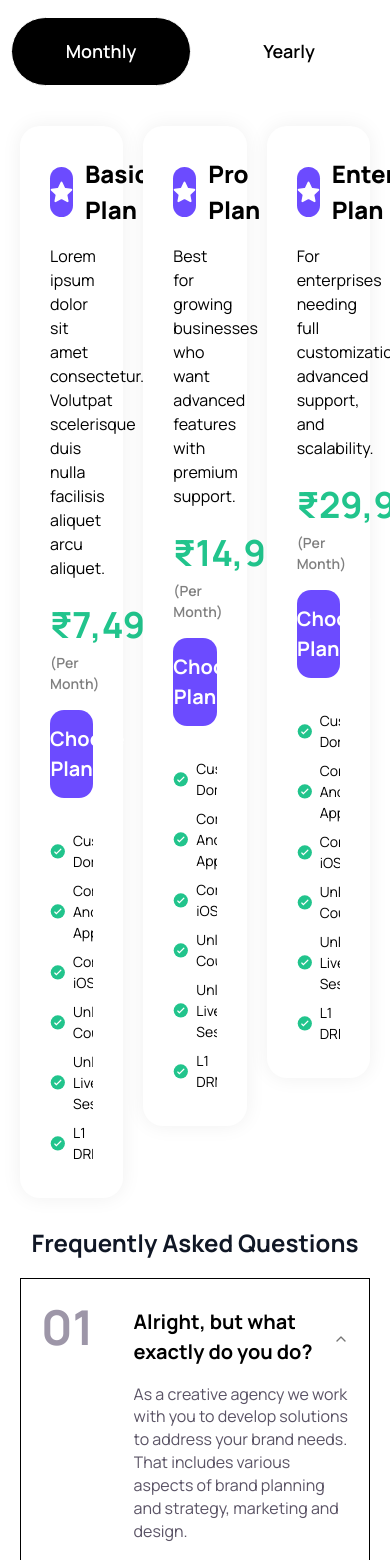
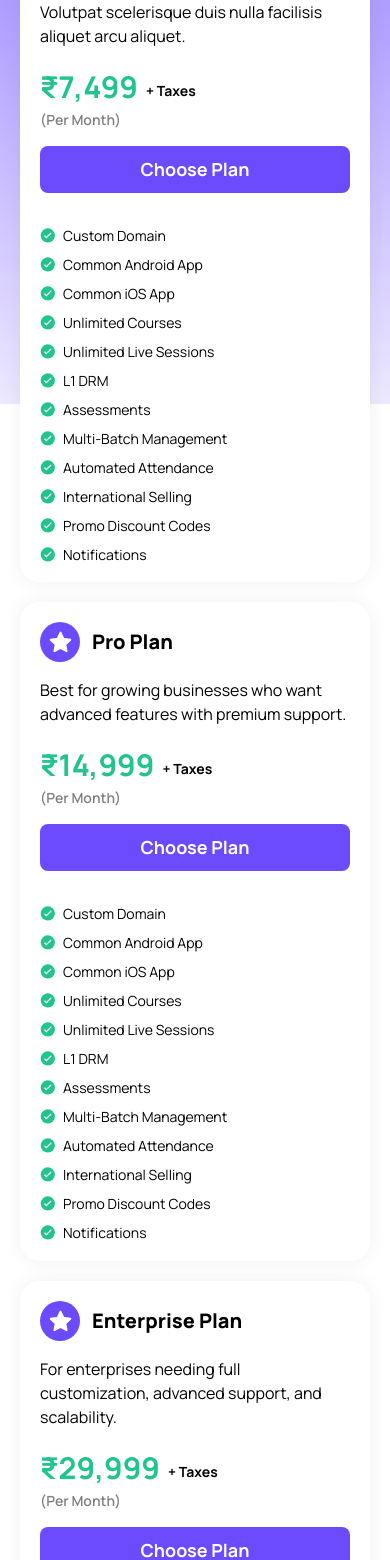
Before and after one commit to shaheerkhanm/lmsdomain-landing-frontend, a Next.js app: page /pricing in a window 390 px wide. Shown: the part 440-2000 px from the top of the page. Built offline with nearby package versions, Linux system fonts and the light colour scheme.

Commit message:
price page responsive

```diff
--- a/app/globals.css
+++ b/app/globals.css
@@ -214,6 +214,10 @@ input[type="number"]::-webkit-inner-spin-button {
   margin: 0 -12px;
 }
 
+.faq-section h3 {
+  min-width: 100% !important;
+}
+
 
 @media (max-width: 1536px) {
   .main-padding {
@@ -224,8 +228,8 @@ input[type="number"]::-webkit-inner-spin-button {
 
 @media (max-width: 991px) {
   .main-padding {
-    padding-left: 60px;
-    padding-right: 60px;
+    padding-left: 40px;
+    padding-right: 40px;
   }
 }
 
--- a/components/layout/common/Icons.tsx
+++ b/components/layout/common/Icons.tsx
@@ -23,7 +23,7 @@ export const Icons = {
         <svg width="36" height="36" viewBox="0 0 36 36" fill="none" xmlns="http://www.w3.org/2000/svg" {...props}>
             <g filter="url(#filter0_d_373_3309)">
                 <path d="M31.0733 2.71588L4.18679 11.6865L18.4333 14.8511L22.1027 29.6024L31.0733 2.71588Z" fill="#6C4BFF" />
-                <path d="M6.05007 11.5896L18.5411 14.3648L18.8422 14.4311L18.9168 14.7308L22.1734 27.8192L30.2857 3.50412L6.05007 11.5896Z" stroke="white" stroke-width="0.996253" />
+                <path d="M6.05007 11.5896L18.5411 14.3648L18.8422 14.4311L18.9168 14.7308L22.1734 27.8192L30.2857 3.50412L6.05007 11.5896Z" stroke="white" strokeWidth="0.996253" />
             </g>
             <defs>
                 <filter id="filter0_d_373_3309" x="0.202488" y="0.723315" width="34.8567" height="34.8567" filterUnits="userSpaceOnUse" color-interpolation-filters="sRGB">
@@ -122,7 +122,7 @@ export const Icons = {
     tickIcon: (props: IconProps) => (
         <svg width="19" height="19" viewBox="0 0 19 19" fill="none" xmlns="http://www.w3.org/2000/svg" {...props}>
             <circle cx="9.89551" cy="9.44629" r="8.99316" fill="#21C48C" />
-            <path d="M6.0625 10.1471L8.04275 12.2861L13.7234 6.60547" stroke="white" stroke-width="1.5" stroke-linecap="round" />
+            <path d="M6.0625 10.1471L8.04275 12.2861L13.7234 6.60547" stroke="white" strokeWidth="1.5" strokeLinecap="round" />
         </svg>
     ),
 
--- a/components/layout/common/MainTitle.tsx
+++ b/components/layout/common/MainTitle.tsx
@@ -18,7 +18,7 @@ function MainTitle({ title, h2ClassName, divClassName, ...motionProps }: TitleDa
             className={`origin-center ${divClassName}`}
             viewport={{ once: true, }}
         >
-            <h2 className={`font-manrope 2xl:text-[36px] md:text-[32px] text-[24px] leading-tight font-bold text-TextBlack ${h2ClassName}`}>{title}</h2>
+            <h2 className={`font-manrope 2xl:text-[36px] md:text-[32px] xsm:text-[24px] text-[22px] leading-tight font-bold text-TextBlack ${h2ClassName}`}>{title}</h2>
         </motion.div>
     )
 }
--- a/components/sections/HomePage/CtaSection/CtaSection.tsx
+++ b/components/sections/HomePage/CtaSection/CtaSection.tsx
@@ -14,7 +14,7 @@ function CtaSection() {
         transition={{ delay: 0, duration: 0.5, type: "spring", stiffness: 100, damping: 20 }}
         viewport={{ once: true, amount: 0.7 }}
         className="cta-main flex flex-col items-center md:gap-[20px] gap-[10px] bg-[#1B1F3B] rounded-[20px] lg:py-[80px] py-[40px]">
-        <h3 className='2xl:text-[52px] xl:text-[45px] lg:text-[38px] md:text-[30px] text-[24px] text-white font-bold leading-tight text-center'>Ready to Build Your Learning Empire?</h3>
+        <h3 className='2xl:text-[52px] xl:text-[45px] lg:text-[38px] md:text-[30px] xsm:text-[24px] text-[20px] text-white font-bold leading-tight text-center'>Ready to Build Your Learning Empire?</h3>
         <p className='text-white xl:text-[18px] md:text-[16px] text-[14px] leading-tight text-center md:w-[100%] w-[80%]'>Start today — no credit card, no tech hassle. Just results.</p>
         <EmailSection inputClass={'bg-white'} btnClass={''} />
       </motion.div>
--- a/components/sections/PricingPage/BannerDetails.tsx
+++ b/components/sections/PricingPage/BannerDetails.tsx
@@ -5,10 +5,10 @@ function BannerDetails() {
         <div>
             {/* Price Banner */}
             <div className="banner-text flex flex-col justify-center items-center">
-                <h1 className="text-[52px] text-white font-semibold">
+                <h1 className="lg:text-[52px] md:text-[42px] xsm:text-[26px] text-[24px] text-white md:font-semibold font-bold">
                     Simple, Transparent Pricing
                 </h1>
-                <p className="w-[70%] text-center text-white">
+                <p className="lg:w-[70%] w-[100%] lg:text-[16px] text-[16px] md:leading-normal leading-tight text-center text-white">
                     Lorem ipsum dolor sit amet consectetur. Sem vulputate a cras et morbi
                     quisque orci. Dui faucibus aliquam scelerisque sapien non mauris. Arcu
                     dignissim massa sed neque.
--- a/components/sections/PricingPage/PriceCard.tsx
+++ b/components/sections/PricingPage/PriceCard.tsx
@@ -22,14 +22,14 @@ function PriceCard({ plan, isYearly }: PriceCardProps) {
   // const yearlyPrice = plan.monthlyPrice * 12;
 
   return (
-    <div className="p-[30px] bg-white rounded-[20px] w-full shadow-[0_0_20px_#00000010]">
+    <div className="md:p-[30px] p-[20px] bg-white rounded-[20px] w-full shadow-[0_0_20px_#00000010]">
       <div className="flex flex-col gap-4">
         {/* Title */}
         <div className="flex items-center gap-3">
-          <div className="icon-div flex items-center justify-center bg-MainColor rounded-full size-[50px]">
-            <Icons.starIcon />
+          <div className="icon-div flex items-center justify-center bg-MainColor rounded-full md:size-[50px] size-[40px]">
+            <Icons.starIcon  className=""/>
           </div>
-          <h3 className="text-black text-[24px] font-extrabold">
+          <h3 className="text-black md:text-[24px] text-[20px] font-extrabold">
             {plan.title}
           </h3>
         </div>
@@ -40,15 +40,19 @@ function PriceCard({ plan, isYearly }: PriceCardProps) {
         {/* Pricing */}
         <div className="flex flex-col">
           <div className="price flex items-end gap-2">
-            <span className="text-[#21C48C] text-[36px] font-bold">
+            <span className="text-[#21C48C] xl:text-[36px] lg:text-[28px] md:text-[24px] text-[30px] font-bold">
               ₹{isYearly ? yearlyPrice.toLocaleString() : plan.monthlyPrice.toLocaleString()}
             </span>
-            {isYearly ? (
-              <span className="text-red-400 text-[16px] font-bold mb-2 line-through">
-                ₹{yearlyPriceCalc.toLocaleString()}
-              </span>
-            ) : ('')}
-            <span className="font-bold mb-2">+ Taxes</span>
+
+            {/* YEARLY DISCOUNT */}
+            <div className="flex items-center gap-2">
+              {isYearly ? (
+                <span className="text-red-400 text-[14px] font-bold lg:mb-2 md:mb-1 mb-2 line-through">
+                  ₹{yearlyPriceCalc.toLocaleString()}
+                </span>
+              ) : ('')}
+              <span className="font-bold lg:mb-2 md:mb-1 mb-2 text-[14px]">+ Taxes</span>
+            </div>
           </div>
 
           <span className="text-[#00000080] text-[14px] font-semibold flex gap-3">
@@ -62,7 +66,7 @@ function PriceCard({ plan, isYearly }: PriceCardProps) {
         </div>
 
         {/* CTA */}
-        <button className="w-full rounded-xl bg-MainColor hover:bg-ScndColor cursor-pointer transition-all duration-200 py-[14px] text-white font-bold text-[20px]">
+        <button className="w-full md:rounded-xl rounded-md bg-MainColor hover:bg-ScndColor cursor-pointer transition-all duration-200 md:py-[14px] py-[10px] text-white font-bold md:text-[20px] text-[18px]">
           Choose Plan
         </button>
 
--- a/components/sections/PricingPage/PriceFAQ.tsx
+++ b/components/sections/PricingPage/PriceFAQ.tsx
@@ -1,6 +1,10 @@
+'use client'
+
 import React from 'react'
 import { Accordion, AccordionContent, AccordionItem, AccordionTrigger } from "@/components/ui/accordion"
 import MainTitle from '@/components/layout/common/MainTitle';
+import { motion } from "motion/react"
+
 
 const faqData = [
     {
@@ -27,19 +31,23 @@ const faqData = [
 
 function PriceFAQ() {
     return (
-        <div className='main-padding'>
+        <motion.div
+            initial={{ x: 40, opacity: 0, scale: 0.9 }}
+            whileInView={{ x: 0, opacity: 1, scale: 1 }}
+            transition={{ delay: 0, duration: .3, type: "tween", stiffness: 300, damping: 20 }}
+            className='main-padding faq-section'>
             <MainTitle title={'Frequently Asked Questions'} h2ClassName={'text-center 2xl:mb-10 mb-5'} divClassName={''} />
             <Accordion type="single" collapsible defaultValue={faqData[0].id}>
                 {faqData.map((faqItem, index) => (
                     <AccordionItem
                         key={faqItem.id}
                         value={faqItem.id}
-                        className={`data-[state=open]:opacity-100 opacity-30 transition-all duration-200 flex gap-10 border py-3 px-5 ${index === faqData.length - 1 ? '!border-b-1' : ' !border-b-1'}`}>
-                        <span className='text-[48px] font-bold text-[#9D96A8]'>
+                        className={`data-[state=open]:opacity-100 opacity-30 transition-all duration-200 flex gap-10 border md:py-3 py-2 md:px-5 px-4 ${index === faqData.length - 1 ? '!border-b-1' : ' !border-b-1'}`}>
+                        <span className='text-[48px] font-bold text-[#9D96A8] md:block hidden'>
                             {String(index + 1).padStart(2, '0')}
                         </span>
-                        <div className="flex flex-col items-start">
-                            <AccordionTrigger className='text-black text w-[50%] flex items-center justify-between 2xl:text-[24px] xl:text-[22px] text-[20px] font-bold hover:no-underline cursor-pointer'>
+                        <div className="flex flex-col items-start w-full">
+                            <AccordionTrigger className='text-black text w-[50%] flex items-center justify-between 2xl:text-[24px] xl:text-[22px] md:text-[20px] text-[18px] leading-tight font-bold hover:no-underline cursor-pointer'>
                                 <div className="flex items-center gap-10">
                                     <span>
                                         {faqItem.question}
@@ -53,7 +61,7 @@ function PriceFAQ() {
                     </AccordionItem>
                 ))}
             </Accordion>
-        </div>
+        </motion.div>
     )
 }
 
--- a/components/sections/PricingPage/PriceSection.tsx
+++ b/components/sections/PricingPage/PriceSection.tsx
@@ -6,28 +6,29 @@ import { pricingPlans } from "@/lib/data/pricingData";
 import BannerDetails from "./BannerDetails";
 import PricingBanner from "./PricingBanner";
 import PriceFAQ from "./PriceFAQ";
+import PriceSliderDevice from "./PriceSliderDevice";
 
 function PriceSection() {
   const [isYearly, setIsYearly] = useState(false);
 
   return (
-    <div className="main-padding relative z-1 pt-[10%]">
+    <div className="main-padding relative z-1 xl:pt-[10%] md:pt-[15%] pt-[25%]">
       <PricingBanner />
 
       <BannerDetails />
 
       {/* Toggle Button */}
       <div className="flex justify-center my-[30px]">
-        <div className="relative z-1 pricing-btn w-fit flex items-center gap-2 p-[10px] bg-white rounded-full">
+        <div className="relative z-1 pricing-btn w-fit flex items-center gap-2 md:p-[10px] p-[5px] bg-white rounded-full">
           <div
-            className={`price-item rounded-full py-[20px] w-[180px] flex justify-center text-[18px] font-semibold cursor-pointer transition-all border duration-200 ${!isYearly ? "bg-black text-white" : "bg-transparent border-transparent hover:border-black"
+            className={`price-item rounded-full lg:py-[20px] md:py-[15px] py-[12px] xsm:w-[180px] w-[150px] flex justify-center lg:text-[18px] md:text-[20px] xsm:text-[18px] text-[18px] font-semibold cursor-pointer transition-all border duration-200 ${!isYearly ? "bg-black text-white" : "bg-transparent border-transparent hover:border-black"
               }`}
             onClick={() => setIsYearly(false)}
           >
             <span>Monthly</span>
           </div>
           <div
-            className={`price-item rounded-full py-[20px] w-[180px] flex justify-center text-[18px] font-semibold cursor-pointer transition-all border duration-200 ${isYearly ? "bg-black text-white" : "bg-transparent border-transparent hover:border-black"
+            className={`price-item rounded-full lg:py-[20px] md:py-[15px] py-[12px] xsm:w-[180px] w-[150px] flex justify-center lg:text-[18px] md:text-[20px] xsm:text-[18px] text-[18px] font-semibold cursor-pointer transition-all border duration-200 ${isYearly ? "bg-black text-white" : "bg-transparent border-transparent hover:border-black"
               }`}
             onClick={() => setIsYearly(true)}
           >
@@ -37,13 +38,16 @@ function PriceSection() {
       </div>
 
       {/* Pricing Cards */}
-      <div className="grid grid-cols-12 gap-[20px]">
+      <div className="lg:grid md:hidden grid grid-cols-12 gap-[20px]">
         {pricingPlans.map((plan) => (
-          <div key={plan.id} className="col-span-4">
+          <div key={plan.id} className="lg:col-span-4 md:col-span-12 col-span-12">
             <PriceCard plan={plan} isYearly={isYearly} />
           </div>
         ))}
       </div>
+
+      <PriceSliderDevice isYearly={isYearly} />
+
     </div>
   );
 }
--- /dev/null
+++ b/components/sections/PricingPage/PriceSliderDevice.tsx
@@ -0,0 +1,95 @@
+"use client";
+
+import React, { useRef } from 'react'
+import { Swiper, SwiperSlide } from "swiper/react";
+import { Autoplay } from "swiper/modules";
+import Link from "next/link";
+import { pricingPlans } from "@/lib/data/pricingData";
+
+
+import "swiper/css";
+import "swiper/css/navigation";
+import "swiper/css/pagination";
+import PriceCard from './PriceCard';
+
+type PriceCardProps = {
+    plan: {
+        id: number;
+        title: string;
+        description: string;
+        monthlyPrice: number;
+        discount: number;
+        // yearlyPrice: number;
+        features: string[];
+    };
+    isYearly: boolean;
+};
+
+function PriceSliderDevice({ isYearly }: any) {
+    const swiperRef = useRef<any>(null);
+
+
+    const settings = {
+        modules: [Autoplay],
+        autoplay: { delay: 3000, disableOnInteraction: false },
+        speed: 500,
+        loop: true,
+        slidesPerView: 1,
+        spaceBetween: 20,
+        breakpoints: {
+            600: { slidesPerView: 2 },
+            1024: { slidesPerView: 3 },
+        },
+        className: "w-full",
+        onBeforeInit: (swiper: any) => {
+            swiperRef.current = swiper;
+        },
+    };
+
+    const goToNext = () => {
+        swiperRef.current?.slideNext();
+    };
+
+    const goToPrev = () => {
+        swiperRef.current?.slidePrev();
+    };
+
+    return (
+        <div className="lg:hidden md:block hidden mt-8 relative">
+            <Swiper {...settings}>
+                {pricingPlans.map((plan) => (
+                    <SwiperSlide key={plan.id}>
+                        <div className="lg:col-span-4 md:col-span-12 col-span-12">
+                            <PriceCard plan={plan} isYearly={isYearly} />
+                        </div>
+                    </SwiperSlide>
+                ))}
+            </Swiper>
+
+            <div className="absolute top-1/2 left-0 trna flex justify-between md:mt-[20px] mt-[10px] rtl:flex-row-reverse gap-2 z-3 w-full">
+                <button
+                    onClick={goToPrev}
+                    className="custm-slider-prev bg-white hover:bg-white rounded-[20px] size-[40px] flex items-center justify-center cursor-pointer border-none border-transparent hover:border-MainColor duration-200 transition-all -ml-[30px]"
+                >
+                    <img
+                        src="/assets/img/svg/slider-prev.svg"
+                        alt="Slider Prev Icon"
+                        className="size-[40px]"
+                    />
+                </button>
+                <button
+                    onClick={goToNext}
+                    className="custm-slider-next bg-white hover:bg-white rounded-[20px] size-[40px] flex items-center justify-center cursor-pointer border-none border-transparent hover:border-MainColor duration-200 transition-all -mr-[30px]"
+                >
+                    <img
+                        src="/assets/img/svg/slider-next.svg"
+                        alt="Slider Next Icon"
+                        className="size-[40px]"
+                    />
+                </button>
+            </div>
+        </div >
+    )
+}
+
+export default PriceSliderDevice
--- a/components/sections/PricingPage/PricingBanner.tsx
+++ b/components/sections/PricingPage/PricingBanner.tsx
@@ -2,11 +2,11 @@ import React from 'react'
 
 function PricingBanner() {
   return (
-    <div className='absolute top-0 left-0 -z-1 font-manrope 2xl:h-[90vh] xl:h-[80vh] lg:h-[50vh] bg-gradient-to-b from-[#6C4BFF] to-[#6C4BFF20] w-full flex flex-col items-center justify-center gap-5'>
+    <div className='absolute top-0 left-0 -z-1 font-manrope 2xl:h-[90vh] xl:h-[80vh] lg:h-[50vh] h-[100vh] bg-gradient-to-b from-[#6C4BFF] to-[#6C4BFF20] w-full flex flex-col items-center justify-center gap-5'>
       <div className="img-div">
         <img src="assets/img/svg/pricing-grid-bg.svg" alt="" className='absolute left-1/2 top-1/2 -translate-1/2 z-0' />
-        <img src="assets/img/svg/pricing-banner-card-img.svg" alt="" className='absolute left-0 bottom-0' />
-        <img src="assets/img/svg/pricing-banner-card-img.svg" alt="" className='absolute right-0 bottom-0 -scale-x-100' />
+        <img src="assets/img/svg/pricing-banner-card-img.svg" alt="" className='md:block hidden absolute left-0 bottom-0' />
+        <img src="assets/img/svg/pricing-banner-card-img.svg" alt="" className='md:block hidden absolute right-0 bottom-0 -scale-x-100' />
       </div>
     </div>
   )
```
Also changed, not shown: app/page.tsx (+0 -7 lines), components/layout/Header.tsx (+10 -5 lines).
